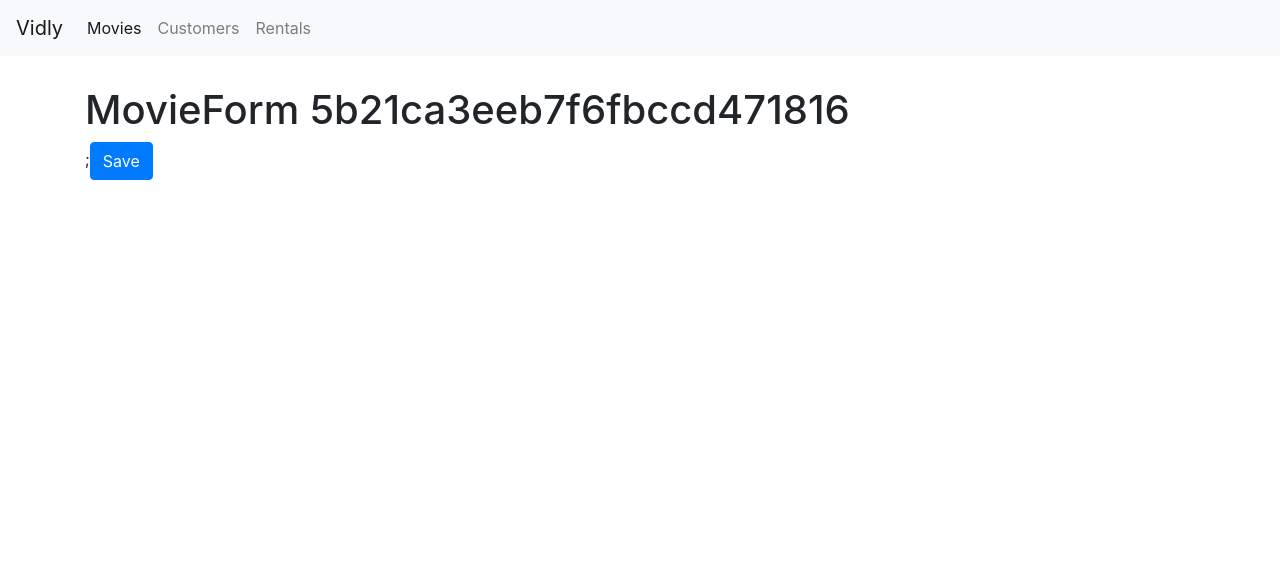
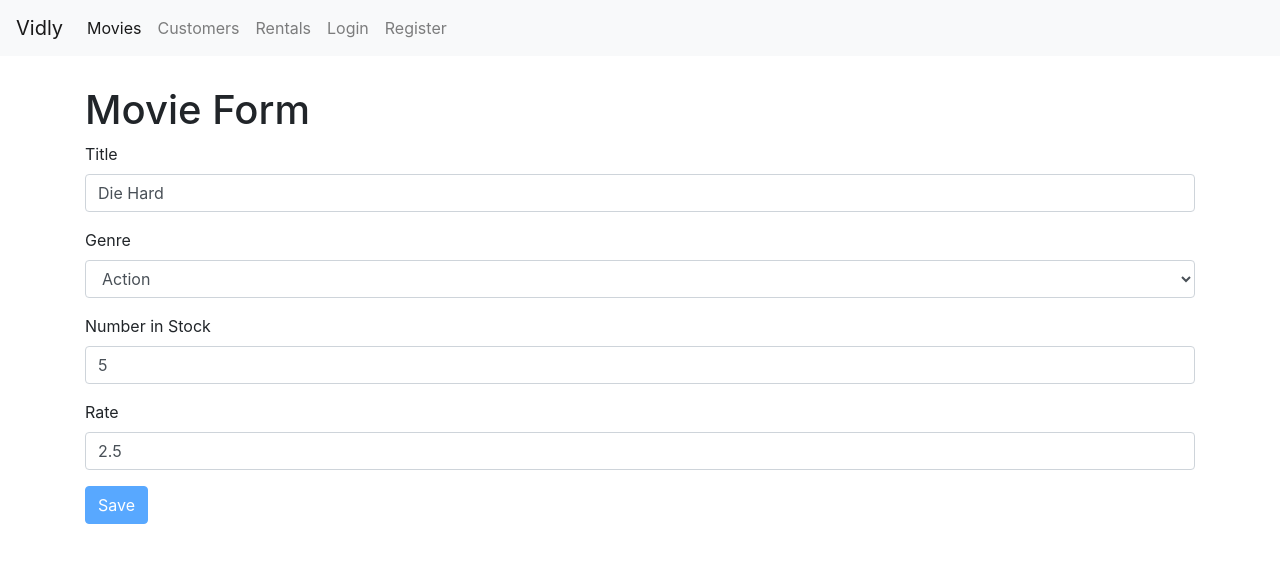
Before and after one commit to louisgurung/MovieList, a React (Create React App) app: page /movies/5b21ca3eeb7f6fbccd471816 in a window 1280 px wide. Shown: the top 562 px of the page. Built offline with nearby package versions, Linux system fonts and the light colour scheme.

Commit message:
implemented validation

```diff
--- a/package.json
+++ b/package.json
@@ -9,6 +9,7 @@
     "@testing-library/user-event": "^7.2.1",
     "bootstrap": "^4.1.1",
     "font-awesome": "^4.7.0",
+    "joi-browser": "^13.4.0",
     "lodash": "^4.17.10",
     "prop-types": "^15.6.2",
     "react": "^16.12.0",
--- a/src/App.js
+++ b/src/App.js
@@ -5,8 +5,10 @@
 import Rentals from "./Components/rentals";
 import NotFound from "./Components/notFound";
 import NavBar from "./Components/navBar";
+import LoginForm from "./Components/loginForm";
+import MovieForm from "./Components/movieForm";
+import RegisterForm from "./Components/register";
 import "./App.css";
-import MovieForm from "./Components/movieForm";
 
 function App() {
   return (
@@ -14,7 +16,10 @@
       <NavBar></NavBar>
       <main className="container">
         <Switch>
+          <Route path="/login" component={LoginForm}></Route>
+          <Route path="/movies/new" component={MovieForm}></Route>
           <Route path="/movies/:id" component={MovieForm}></Route>
+          <Route path="/register" component={RegisterForm}></Route>
           <Route path="/movies" component={Movies}></Route>
           <Route path="/customers" component={Customers}></Route>
           <Route path="/rentals" component={Rentals}></Route>
--- /dev/null
+++ b/src/Components/common/form.jsx
@@ -0,0 +1,102 @@
+import React, { Component } from "react";
+import Joi from "joi-browser";
+import Input from "./input";
+import Select from "./select";
+
+class Form extends Component {
+  state = { data: {}, errors: {} };
+
+  validate = () => {
+    const options = { abortEarly: false };
+    const { error } = Joi.validate(this.state.data, this.schema, options); //schema used and initialized errors: {} and gave stringt to errors.username if no input is given
+    //to connect joi object with error obj following steps were taken
+    if (!error) return null;
+
+    const errors = {};
+    for (let item of error.details) errors[item.path[0]] = item.message;
+    return errors;
+    // console.log(result);
+    // const errors = {};
+    // const { data } = this.state;
+    // if (data.username.trim() === "")
+    //   errors.username = "Username is required";
+    // if (data.password.trim() === "")
+    //   errors.password = "Password is required";
+
+    // return Object.keys(errors).length === 0 ? null : errors;
+  };
+
+  //after u begin typing if u erase everything this shows
+  validateProperty = ({ name, value }) => {
+    const obj = { [name]: value };
+    const schema = { [name]: this.schema[name] }; //[] is computed
+    const { error } = Joi.validate(obj, schema);
+    return error ? error.details[0].message : null;
+
+    // if (name === "username") {
+    //   if (value.trim() === "") return "Username isss required";
+    //   //...
+    // }
+    // if (name === "password") {
+    //   if (value.trim() === "") return "Password is required";
+    //   //...
+    // }
+  };
+  handleSubmit = e => {
+    e.preventDefault();
+    // in vanilla js =>>> const username = document.getElementById('username').value;
+    // const username = this.username.current.value;
+    //!!!always set errors to an object not null
+    const errors = this.validate(); //
+    this.setState({ errors: errors || {} }); //set state of errors to the errors if it has some value or an empty object
+    if (errors) return;
+    this.doSubmit();
+  };
+  handleChange = ({ currentTarget: input }) => {
+    //makes a copy of the error, validates the input, if there is an errorMessage, sets error[] to that message
+    //otherwise deletes the error[] ; makes a copy of data and sets data[] to the input value and sets state
+    const errors = { ...this.state.errors };
+    const errorMessage = this.validateProperty(input);
+    if (errorMessage) errors[input.name] = errorMessage;
+    else delete errors[input.name];
+    const data = { ...this.state.data };
+    data[input.name] = input.value;
+    this.setState({ data, errors });
+  };
+  renderButton(label) {
+    return (
+      <button disabled={this.validate()} className="btn btn-primary">
+        {label}
+      </button>
+    );
+  }
+  renderInput(name, label, type = "text") {
+    const { data, errors } = this.state;
+
+    return (
+      <Input
+        name={name}
+        value={data[name]}
+        label={label}
+        onChange={this.handleChange}
+        error={errors[name]}
+      />
+    );
+  }
+
+  renderSelect(name, label, options) {
+    const { data, errors } = this.state;
+    return (
+      <Select
+        name={name}
+        value={data[name]}
+        label={label}
+        options={options}
+        onChange={this.handleChange}
+        error={errors[name]}
+      ></Select>
+    );
+  }
+}
+
+export default Form;
--- /dev/null
+++ b/src/Components/common/input.jsx
@@ -0,0 +1,13 @@
+import React, { Component } from "react";
+
+const Input = ({ name, label, error, ...rest }) => {
+  return (
+    <div className="form-group">
+      <label htmlFor={name}>{label}</label>
+      <input {...rest} id={name} name={name} className="form-control" />
+      {error && <div className="alert alert-danger">{error}</div>}
+    </div>
+  );
+};
+
+export default Input;
--- /dev/null
+++ b/src/Components/common/select.jsx
@@ -0,0 +1,20 @@
+import React, { Component } from "react";
+
+const Select = ({ name, label, options, error, ...rest }) => {
+  return (
+    <div className="form-group">
+      <label htmlFor={name}>{label}</label>
+      <select name={name} id={name} {...rest} className="form-control">
+        <option value=""></option>
+        {options.map(option => (
+          <option key={option._id} value={option._id}>
+            {option.name}
+          </option>
+        ))}
+      </select>
+      {error && <div className="alert alert-danger">{error}</div>}
+    </div>
+  );
+};
+
+export default Select;
--- /dev/null
+++ b/src/Components/loginForm.jsx
@@ -0,0 +1,53 @@
+import React, { Component } from "react";
+import Input from "./common/input";
+import Form from "./common/form";
+import Joi from "joi-browser";
+
+class LoginForm extends Form {
+  state = {
+    data: { username: "", password: "" },
+    errors: {}
+  };
+
+  // username = React.createRef();
+
+  //   componentDidMount() {
+  //     this.username.current.focus();
+  //   }
+  schema = {
+    username: Joi.string()
+      .required()
+      .label("Username"),
+    password: Joi.string()
+      .required()
+      .label("Password")
+  };
+
+  doSubmit = () => {
+    console.log("submitted");
+  };
+
+  render() {
+    // const { data, errors } = this.state;
+    return (
+      <div>
+        <h1>Login</h1>
+        <form onSubmit={this.handleSubmit}>
+          {this.renderInput("username", "Username")}
+          {this.renderInput("password", "Password", "password")}
+          {/* <Input
+            name="password"
+            value={data.password}
+            label="Password"
+            onChange={this.handleChange}
+            error={errors.password}
+          /> */}
+
+          {this.renderButton("Login")}
+        </form>
+      </div>
+    );
+  }
+}
+
+export default LoginForm;
--- a/src/Components/movieForm.jsx
+++ b/src/Components/movieForm.jsx
@@ -1,17 +1,102 @@
 import React, { Component } from "react";
+import Input from "./common/input";
+import Form from "./common/form";
+import Joi from "joi-browser";
+import { getGenres } from "../services/fakeGenreService";
+import { getMovie, saveMovie } from "../services/fakeMovieService";
 
-const MovieForm = ({ match, history }) => {
-  return (
-    <div>
-      <h1>MovieForm {match.params.id}</h1>;
-      <button
-        className="btn btn-primary"
-        onClick={() => history.push("/movies")}
-      >
-        Save
-      </button>
-    </div>
-  );
-};
+class MovieForm extends Form {
+  state = {
+    data: {
+      title: "",
+      genreId: "",
+      numberInStock: "",
+      dailyRentalRate: ""
+    },
+    genres: [],
+    errors: {}
+  };
+
+  schema = {
+    _id: Joi.string(),
+    title: Joi.string()
+      .required()
+      .label("Title"),
+    genre: Joi.string()
+      .required()
+      .label("Genre"),
+    numberInStock: Joi.number()
+      .integer()
+      .min(0)
+      .max(100)
+      .required()
+      .label("Numberr In Stock"),
+    dailyRentalRate: Joi.number()
+      .integer()
+      .min(0)
+      .max(10)
+      .required()
+      .label("Daily Rental Rate")
+  };
+
+  componentDidMount() {
+    const genres = getGenres();
+    this.setState({ genres });
+
+    const movieId = this.props.match.params.id;
+    if (movieId === "new") return;
+
+    const movie = getMovie(movieId);
+    if (!movie) return this.props.history.replace("/not-found");
+
+    this.setState({ data: this.mapToViewModel(movie) });
+  }
+
+  mapToViewModel(movie) {
+    return {
+      _id: movie._id,
+      title: movie.title,
+      genreId: movie.genre._id,
+      numberInStock: movie.numberInStock,
+      dailyRentalRate: movie.dailyRentalRate
+    };
+  }
+  doSubmit = () => {
+    //console.log("Submitted");
+    saveMovie(this.state.data);
+    this.props.history.push("/movies");
+  };
+  render() {
+    return (
+      <React.Fragment>
+        <h1>Movie Form</h1>
+        <form onSubmit={this.handleSubmit}></form>
+        {this.renderInput("title", "Title")}
+        {this.renderSelect("genreId", "Genre", this.state.genres)}
+        {this.renderInput("numberInStock", "Number in Stock")}
+        {this.renderInput("dailyRentalRate", "Rate")}
+
+        {this.renderButton("Save")}
+      </React.Fragment>
+    );
+  }
+}
 
 export default MovieForm;
+// import React, { Component } from "react";
+
+// const MovieForm = ({ match, history }) => {
+//   return (
+//     <div>
+//       <h1>MovieForm {match.params.id}</h1>;
+//       <button
+//         className="btn btn-primary"
+//         onClick={() => history.push("/movies")}
+//       >
+//         Save
+//       </button>
+//     </div>
+//   );
+// };
+
+// export default MovieForm;
--- a/src/Components/navBar.jsx
+++ b/src/Components/navBar.jsx
@@ -29,6 +29,12 @@
           <NavLink className="nav-item nav-link" to="/rentals">
             Rentals
           </NavLink>
+          <NavLink className="nav-item nav-link" to="/login">
+            Login
+          </NavLink>
+          <NavLink className="nav-item nav-link" to="/register">
+            Register
+          </NavLink>
         </div>
       </div>
     </nav>
--- /dev/null
+++ b/src/Components/register.jsx
@@ -0,0 +1,43 @@
+import React, { Component } from "react";
+import Input from "./common/input";
+import Form from "./common/form";
+import Joi from "joi-browser";
+
+class RegisterForm extends Form {
+  state = {
+    data: { username: "", password: "", name: "" },
+    errors: {}
+  };
+
+  schema = {
+    username: Joi.string()
+      .required()
+      .label("Username"),
+    password: Joi.string()
+      .required()
+      .min(5)
+      .label("Password"),
+    name: Joi.string()
+      .required()
+      .label("Name")
+  };
+
+  doSubmit = () => {
+    console.log("Submitted");
+  };
+  render() {
+    return (
+      <React.Fragment>
+        <h1>Register</h1>
+        <form onSubmit={this.handleSubmit}></form>
+        {this.renderInput("username", "Username")}
+        {this.renderInput("password", "Password", "password")}
+        {this.renderInput("name", "Name")}
+
+        {this.renderButton("Register")}
+      </React.Fragment>
+    );
+  }
+}
+
+export default RegisterForm;
--- a/src/services/fakeMovieService.js
+++ b/src/services/fakeMovieService.js
@@ -77,13 +77,13 @@
 
 export function saveMovie(movie) {
   let movieInDb = movies.find(m => m._id === movie._id) || {};
-  movieInDb.name = movie.name;
+  movieInDb.title = movie.title;
   movieInDb.genre = genresAPI.genres.find(g => g._id === movie.genreId);
   movieInDb.numberInStock = movie.numberInStock;
   movieInDb.dailyRentalRate = movie.dailyRentalRate;
 
   if (!movieInDb._id) {
-    movieInDb._id = Date.now();
+    movieInDb._id = Date.now().toString();
     movies.push(movieInDb);
   }
 
```
Also changed, not shown: src/Components/movies.jsx (+20 -0 lines), 1 other file (tests, documents, lock files or other folders).
